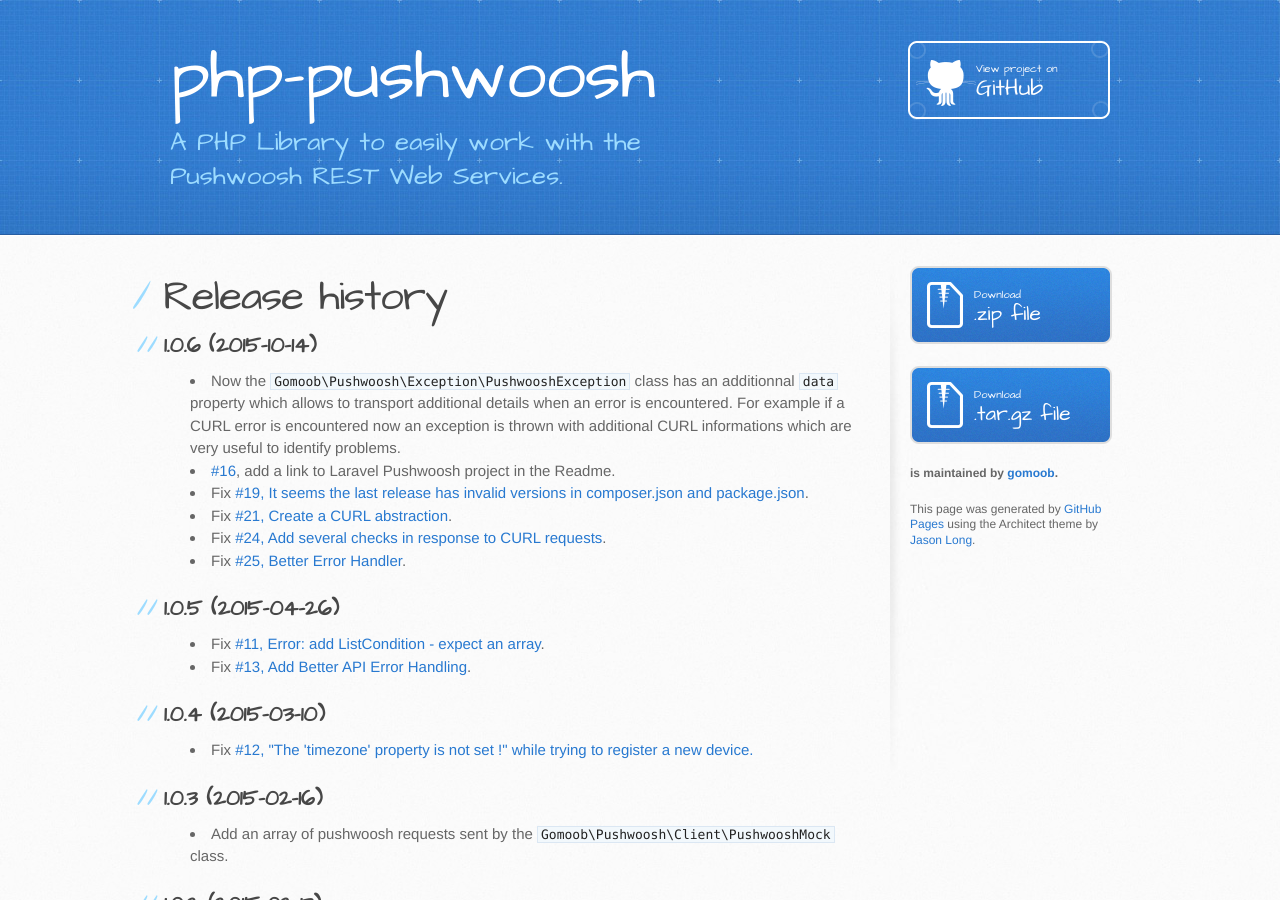
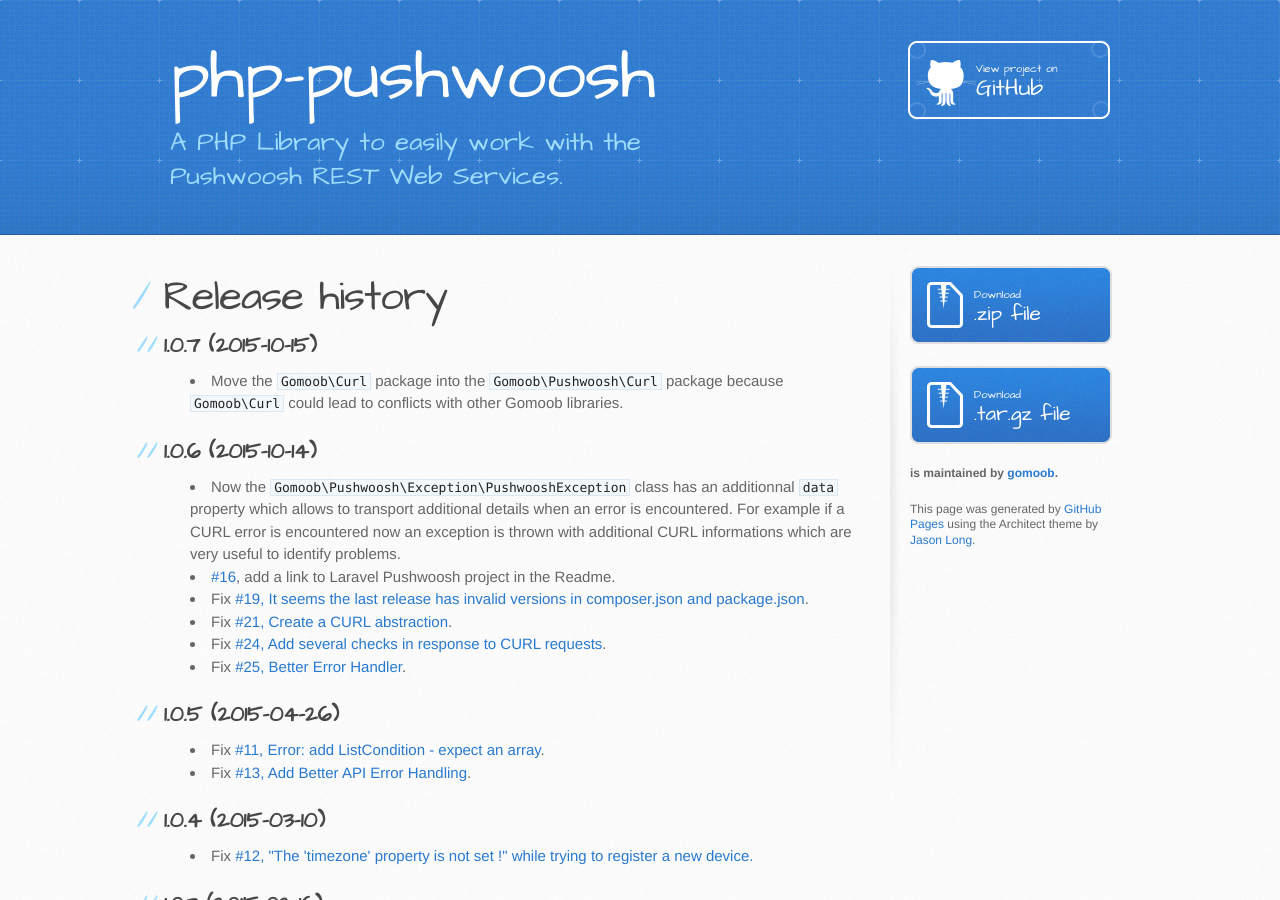
Before and after one commit to gomoob/php-pushwoosh, a Jekyll site: the page built from release-history.html, in a window 1280 px wide and 900 px high. Built offline with Jekyll 4.4.1, drawn with Linux system fonts in a browser that asks for light colours.

Commit message:
Move the <code>Gomoob\Curl</code> package into the <code>Gomoob\Pushwoosh\Curl</code> package because <code>Gomoob\Curl</code> could lead to conflicts with other Gomoob libraries.

```diff
--- a/release-history.html
+++ b/release-history.html
@@ -4,6 +4,14 @@
 ---
 
 <h1>Release history</h1>
+
+<h2>1.0.7 (2015-10-15)</h2>
+<ul>
+    <li>
+        Move the <code>Gomoob\Curl</code> package into the <code>Gomoob\Pushwoosh\Curl</code> package because
+        <code>Gomoob\Curl</code> could lead to conflicts with other Gomoob libraries.
+    </li>
+</ul>
 
 <h2>1.0.6 (2015-10-14)</h2>
 <ul>
```
